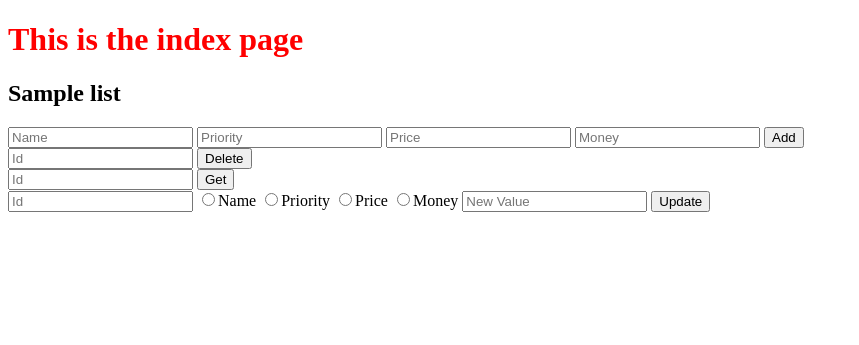
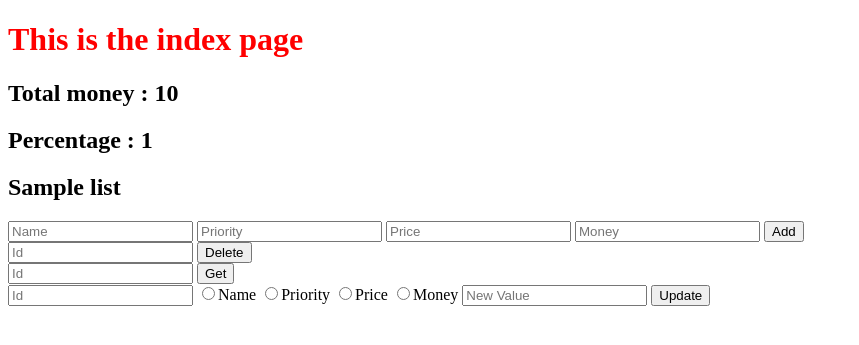
Before and after one commit to PGalicia/BudgetPlanner, a Flask app: template templates/index.html in a window 1280 px wide. Shown: the top 345 px of the page, without its empty margins (0-859 px from the left). Run offline with Flask 2, Linux system fonts and the light colour scheme; the template is opened without the code that fills it: most values are stand-ins (such as "Sample title", 1, 10 or a date in 2020).

Commit message:
Created JSON commands

```diff
--- a/main.py
+++ b/main.py
@@ -1,12 +1,14 @@
 from flask import Flask, render_template, request, jsonify
 import mysqlcommands
-import pymysql
+import jsoncommands
 
 app = Flask(__name__)
 
+
 @app.route("/")
 def index():
-    return render_template("index.html", list=mysqlcommands.get_all_items())
+    myObj = jsoncommands.getJSON("./money.json")
+    return render_template("index.html", list=mysqlcommands.get_all_items(), total=myObj['Total'], percentage=myObj['Percentage'])
 
 
 # Add an item to the database
--- a/templates/index.html
+++ b/templates/index.html
@@ -7,6 +7,8 @@
 </head>
 <body>
     <h1 id="title">This is the index page</h1>
+    <h2 class="total">Total money : {{ total }}</h2>
+    <h2 class="percentage">Percentage : {{ percentage }}</h2>
     <h2 class="list">{{ list }}</h2>
 
     <!--Add-->
```
Also changed, not shown: Item.py (deleted, +0 -9 lines).
